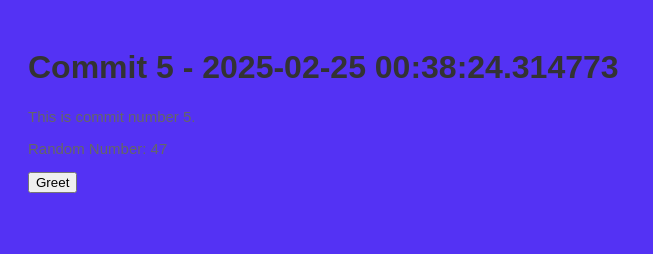
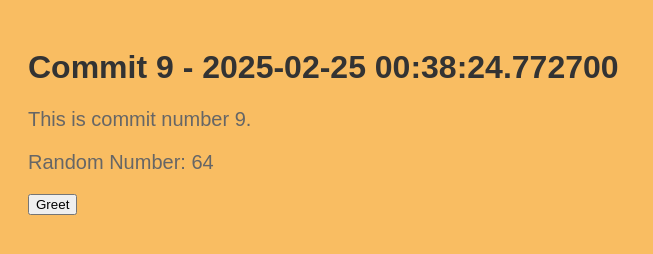
Before and after one commit to stiffs95/myrep-repo-20250225003813, a plain HTML site: page index.html in a window 1280 px wide. Shown: the whole page, without its empty margins (0-653 px from the left). Drawn offline with Linux system fonts and the light colour scheme.

Commit message:
📝 Commit 9 with HTML, CSS, and JS

```diff
--- a/index.html
+++ b/index.html
@@ -2,13 +2,13 @@
     <!DOCTYPE html>
     <html>
     <head>
-        <title>Commit 5 - 2025-02-25 00:38:24.314773</title>
+        <title>Commit 9 - 2025-02-25 00:38:24.772700</title>
         <link rel="stylesheet" href="style.css">
     </head>
     <body>
-        <h1>Commit 5 - 2025-02-25 00:38:24.314773</h1>
-        <p>This is commit number 5.</p>
-        <p>Random Number: 47</p>
+        <h1>Commit 9 - 2025-02-25 00:38:24.772700</h1>
+        <p>This is commit number 9.</p>
+        <p>Random Number: 64</p>
         <button onclick="greet()">Greet</button>
         <script src="script.js"></script>
     </body>
--- a/script.js
+++ b/script.js
@@ -2,4 +2,4 @@
     function greet() {
         alert('Hello from commit ' + commitNumber + '!');
     }
-    var commitNumber = 5;
+    var commitNumber = 9;
--- a/style.css
+++ b/style.css
@@ -1,7 +1,7 @@
 
     body {
         font-family: Arial, sans-serif;
-        background-color: #5432f4;
+        background-color: #f9bd62;
         padding: 20px;
     }
     h1 {
@@ -9,5 +9,5 @@
     }
     p {
         color: #666;
-        font-size: 15px;
+        font-size: 20px;
     }
```
